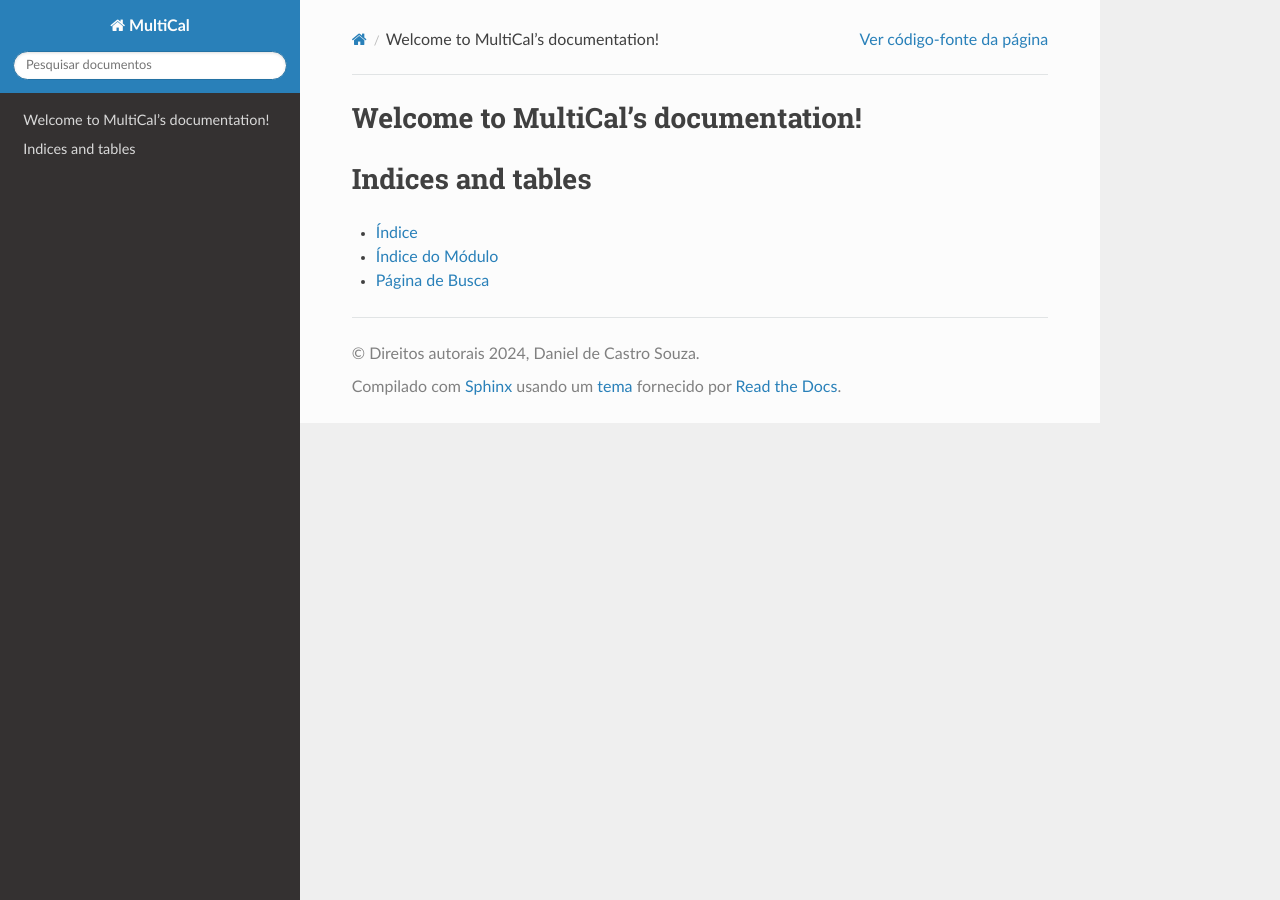
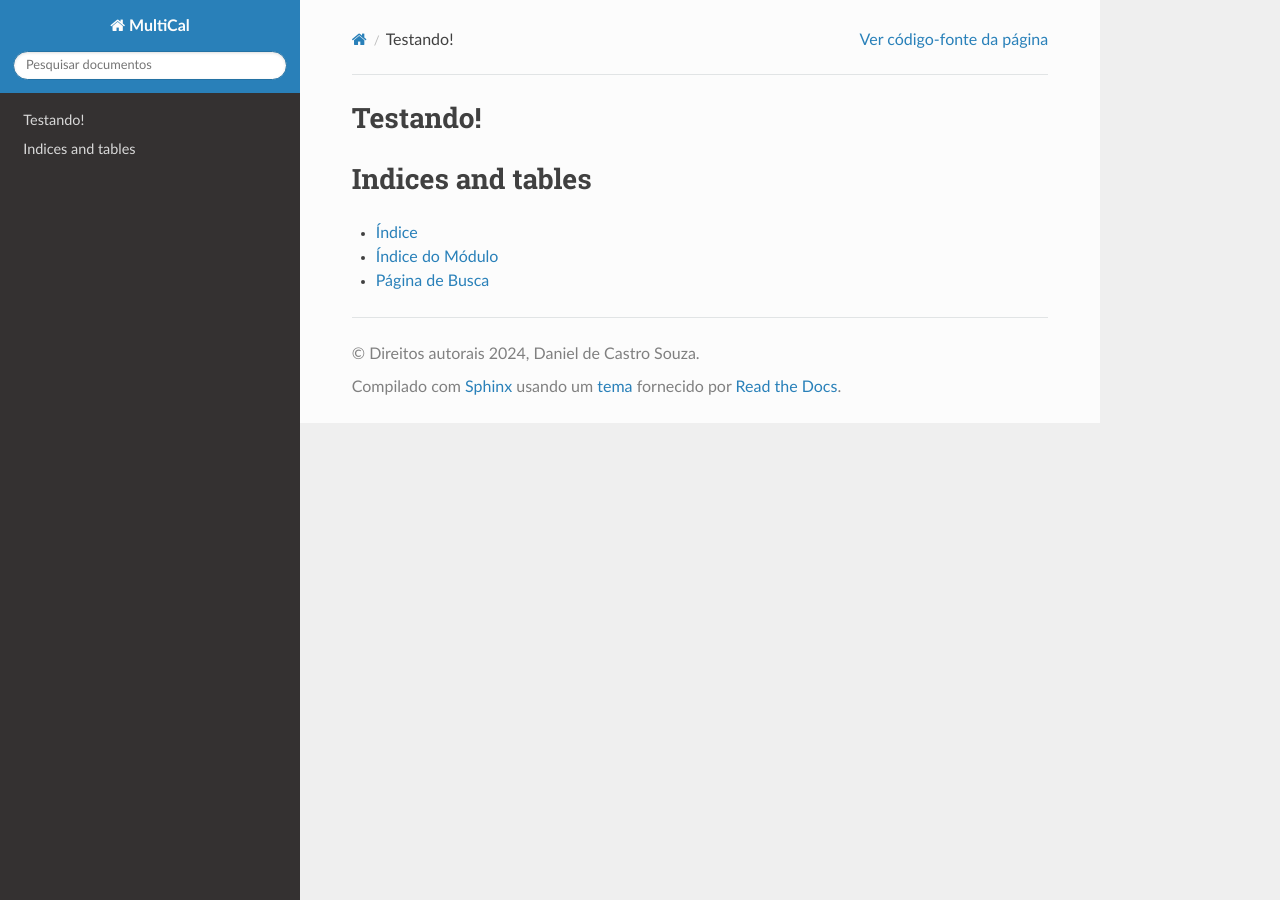
Before and after one commit to LadabioMPAR/Multical, a Sphinx documentation site: the page built from source/index.rst, in a window 1280 px wide. Built offline with Sphinx 7.4.7 and the Read the Docs theme 2.0.0, drawn with Linux system fonts in a browser that asks for light colours.

```diff
--- a/source/index.rst
+++ b/source/index.rst
@@ -3,7 +3,7 @@
    You can adapt this file completely to your liking, but it should at least
    contain the root `toctree` directive.
 
-Welcome to MultiCal's documentation!
+Testando!
 ====================================
 
 .. toctree::
```
Also changed, not shown: README.md (+5 -0 lines).
